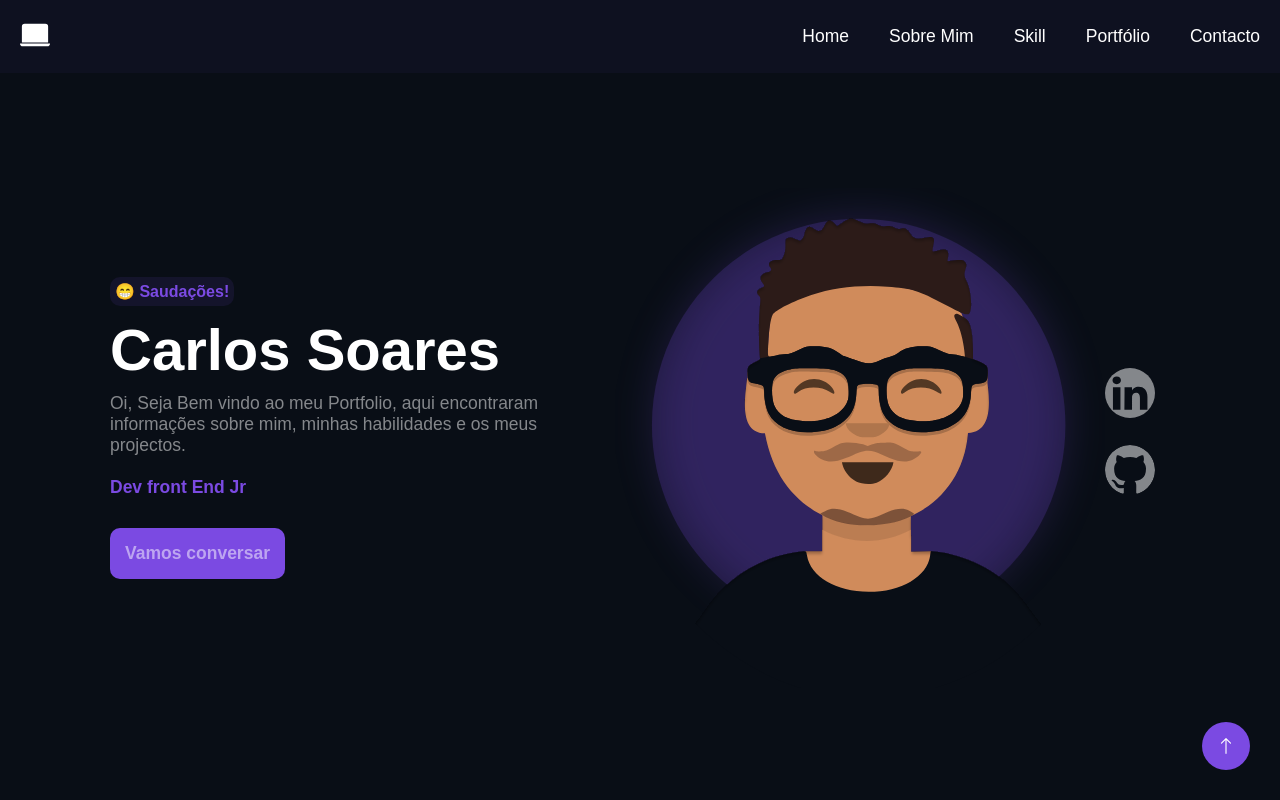
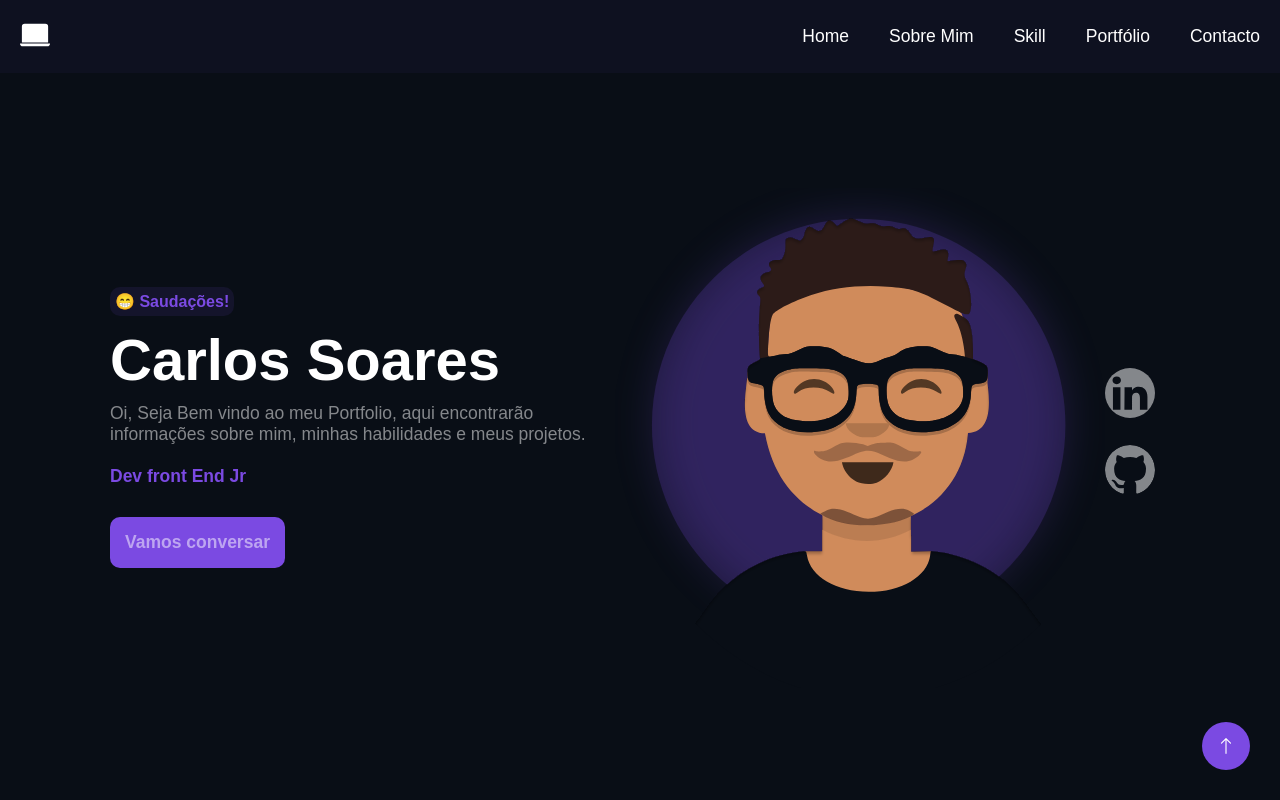
Before and after one commit to CarlosSoares123/Meu-portfolio, a React (Vite) app: page / in a window 1280 px wide. Shown: the top 800 px of the page. Built offline with nearby package versions, Linux system fonts and the light colour scheme.

Commit message:
Corrigindo erros ortograficos

```diff
--- a/src/components/Hero/Hero.jsx
+++ b/src/components/Hero/Hero.jsx
@@ -28,7 +28,7 @@ export const Hero = () => {
         <C.titulo1>😁 Saudações!</C.titulo1>
         <h2>Carlos Soares</h2>
         <p>
-          Oi, Seja Bem vindo ao meu Portfolio, aqui encontraram informações sobre mim, minhas habilidades e os meus projectos.
+          Oi, Seja Bem vindo ao meu Portfolio, aqui encontrarão informações sobre mim, minhas habilidades e meus projetos.
           <br />
           <br />
           <span style={{fontWeight: '600'}}>
```
